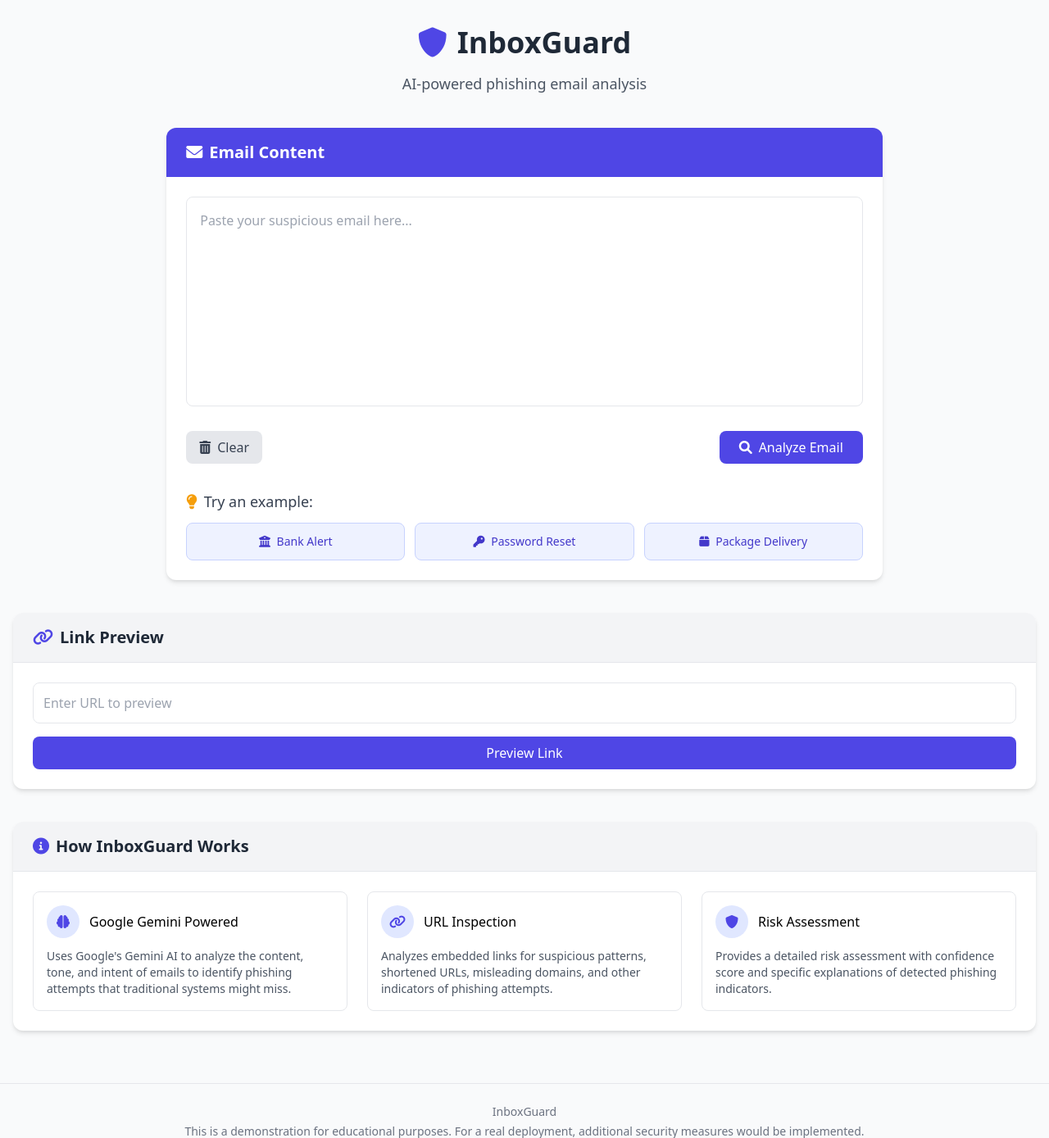
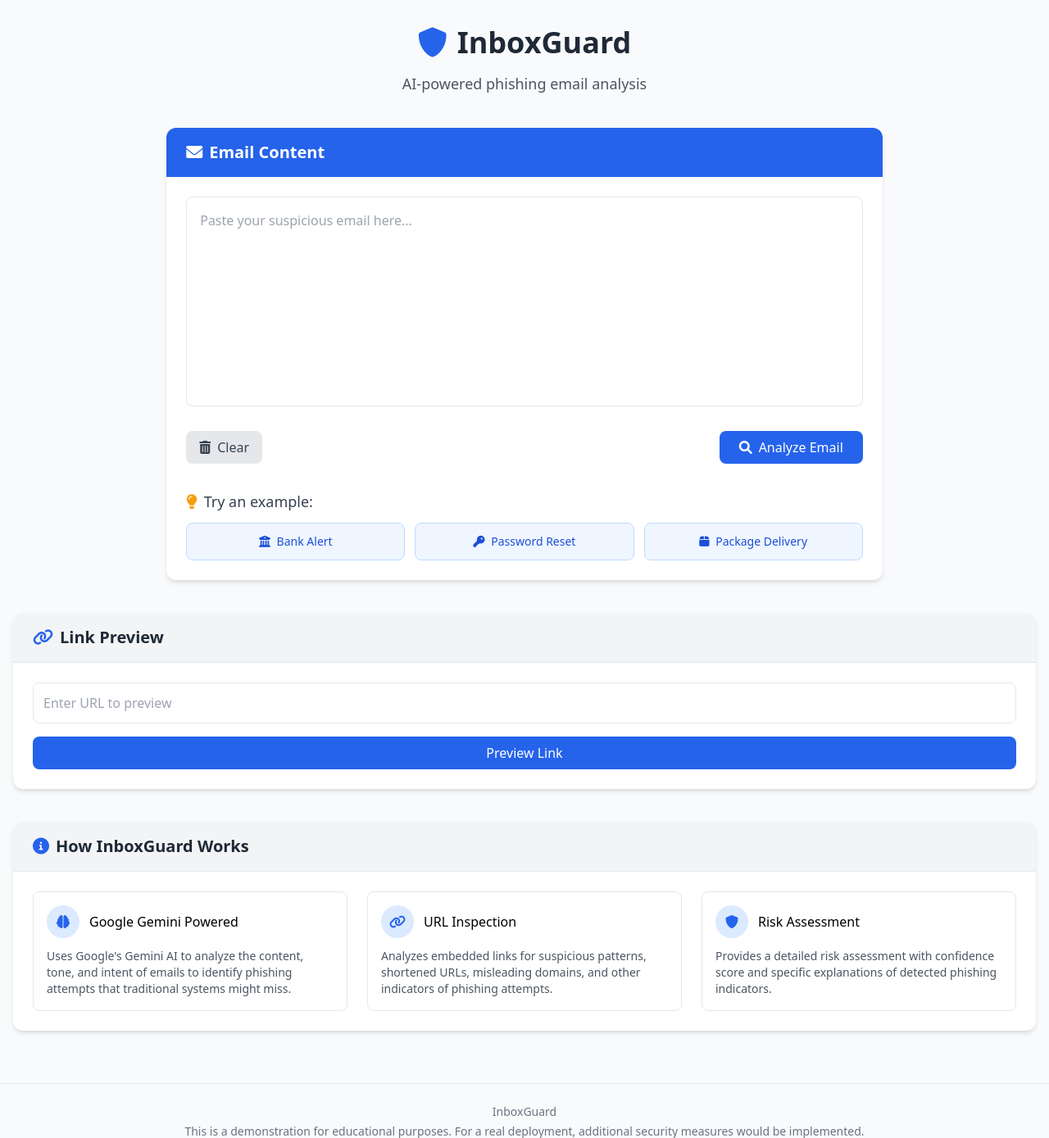
Before and after one commit to Harshj143/InboxGuard, a Flask app: page / in a window 1280 px wide. Shown: the top 1389 px of the page at 82% size. Run offline with Flask 2, Linux system fonts and the light colour scheme.

Commit message:
changing it to blue

```diff
--- a/templates/index.html
+++ b/templates/index.html
@@ -72,7 +72,7 @@
     <div class="container mx-auto px-4 py-8">
         <header class="mb-10 text-center">
             <div class="flex items-center justify-center mb-4">
-                <i class="fas fa-shield-alt text-4xl text-indigo-600 mr-3"></i>
+                <i class="fas fa-shield-alt text-4xl text-blue-600 mr-3"></i>
                 <h1 class="text-4xl font-bold text-gray-800">InboxGuard</h1>
             </div>
             <p class="text-lg text-gray-600">AI-powered phishing email analysis</p>
@@ -85,21 +85,21 @@
         <div id="panels-container" class="single-view">
             <!-- Left Panel - Email Input -->
             <div id="email-panel" class="bg-white rounded-xl shadow-md overflow-hidden">
-                <div class="bg-indigo-600 px-6 py-4">
+                <div class="bg-blue-600 px-6 py-4">
                     <h2 class="text-xl font-semibold text-white flex items-center">
                         <i class="fas fa-envelope mr-2"></i> Email Content
                     </h2>
                 </div>
 
                 <div class="p-6">
-                    <textarea id="emailInput" class="w-full h-64 p-4 border rounded-lg focus:ring focus:ring-indigo-300 focus:border-indigo-500 resize-none"
+                    <textarea id="emailInput" class="w-full h-64 p-4 border rounded-lg focus:ring focus:ring-blue-300 focus:border-blue-500 resize-none"
                         placeholder="Paste your suspicious email here..."></textarea>
 
                     <div class="mt-6 flex justify-between">
                         <button id="clearBtn" class="px-4 py-2 bg-gray-200 text-gray-700 rounded-lg hover:bg-gray-300 flex items-center">
                             <i class="fas fa-trash-alt mr-2"></i> Clear
                         </button>
-                        <button id="analyzeBtn" class="px-6 py-2 bg-indigo-600 text-white rounded-lg hover:bg-indigo-700 flex items-center">
+                        <button id="analyzeBtn" class="px-6 py-2 bg-blue-600 text-white rounded-lg hover:bg-blue-700 flex items-center">
                             <i class="fas fa-search mr-2"></i> Analyze Email
                         </button>
                     </div>
@@ -109,13 +109,13 @@
                             <i class="fas fa-lightbulb mr-2 text-yellow-500"></i> Try an example:
                         </h3>
                         <div class="grid grid-cols-1 md:grid-cols-3 gap-3">
-                            <button class="example-btn p-3 text-sm bg-indigo-50 border border-indigo-200 text-indigo-700 rounded-lg hover:bg-indigo-100 transition-all">
+                            <button class="example-btn p-3 text-sm bg-blue-50 border border-blue-200 text-blue-700 rounded-lg hover:bg-blue-100 transition-all">
                                 <i class="fas fa-university mr-1"></i> Bank Alert
                             </button>
-                            <button class="example-btn p-3 text-sm bg-indigo-50 border border-indigo-200 text-indigo-700 rounded-lg hover:bg-indigo-100 transition-all">
+                            <button class="example-btn p-3 text-sm bg-blue-50 border border-blue-200 text-blue-700 rounded-lg hover:bg-blue-100 transition-all">
                                 <i class="fas fa-key mr-1"></i> Password Reset
                             </button>
-                            <button class="example-btn p-3 text-sm bg-indigo-50 border border-indigo-200 text-indigo-700 rounded-lg hover:bg-indigo-100 transition-all">
+                            <button class="example-btn p-3 text-sm bg-blue-50 border border-blue-200 text-blue-700 rounded-lg hover:bg-blue-100 transition-all">
                                 <i class="fas fa-box mr-1"></i> Package Delivery
                             </button>
                         </div>
@@ -125,7 +125,7 @@
 
             <!-- Right Panel - Analysis Results -->
             <div id="analysis-panel" class="bg-white rounded-xl shadow-md overflow-hidden">
-                <div class="bg-indigo-600 px-6 py-4">
+                <div class="bg-blue-600 px-6 py-4">
                     <h2 class="text-xl font-semibold text-white flex items-center">
                         <i class="fas fa-chart-bar mr-2"></i> Analysis Results
                     </h2>
@@ -140,8 +140,8 @@
 
                     <!-- Loading state -->
                     <div id="loadingIndicator" class="hidden flex flex-col items-center justify-center h-64">
-                        <div class="w-16 h-16 border-4 border-indigo-200 border-t-indigo-600 rounded-full animate-spin mb-4"></div>
-                        <p class="text-indigo-600">Analyzing with Gemini AI...</p>
+                        <div class="w-16 h-16 border-4 border-blue-200 border-t-blue-600 rounded-full animate-spin mb-4"></div>
+                        <p class="text-blue-600">Analyzing with Gemini AI...</p>
                         <p class="text-sm text-gray-500 mt-2">This may take a few seconds</p>
                     </div>
 
@@ -153,15 +153,15 @@
                         <!-- Explanation -->
                         <div class="mb-6">
                             <h3 class="font-medium text-gray-700 mb-2 flex items-center">
-                                <i class="fas fa-info-circle mr-2 text-indigo-500"></i> Analysis Summary:
+                                <i class="fas fa-info-circle mr-2 text-blue-500"></i> Analysis Summary:
                             </h3>
-                            <div id="explanation" class="p-4 bg-indigo-50 rounded-lg text-gray-700"></div>
+                            <div id="explanation" class="p-4 bg-blue-50 rounded-lg text-gray-700"></div>
                         </div>
 
                         <!-- Detailed indicators -->
                         <div>
                             <h3 class="font-medium text-gray-700 mb-2 flex items-center">
-                                <i class="fas fa-list-ul mr-2 text-indigo-500"></i> Detected Indicators:
+                                <i class="fas fa-list-ul mr-2 text-blue-500"></i> Detected Indicators:
                             </h3>
                             <div id="indicatorsContainer" class="space-y-4">
                                 <!-- Indicators will be inserted here -->
@@ -176,13 +176,13 @@
         <div class="mt-10 bg-white rounded-xl shadow-md overflow-hidden">
             <div class="bg-gray-100 px-6 py-4 border-b">
                 <h2 class="text-xl font-semibold text-gray-800 flex items-center">
-                    <i class="fas fa-link mr-2 text-indigo-600"></i> Link Preview
+                    <i class="fas fa-link mr-2 text-blue-600"></i> Link Preview
                 </h2>
             </div>
             <div class="p-6">
                 <form id="previewForm" class="flex flex-col gap-4">
                     <input type="url" id="urlInput" class="w-full p-3 border rounded-lg" placeholder="Enter URL to preview" required>
-                    <button type="submit" class="px-6 py-2 bg-indigo-600 text-white rounded-lg hover:bg-indigo-700">Preview Link</button>
+                    <button type="submit" class="px-6 py-2 bg-blue-600 text-white rounded-lg hover:bg-blue-700">Preview Link</button>
                 </form>
                 <div id="previewContainer" class="mt-6 hidden">
                     <iframe id="sandboxFrame" sandbox="allow-scripts allow-same-origin" class="w-full h-64 border rounded-lg"></iframe>
@@ -194,14 +194,14 @@
         <div class="mt-10 bg-white rounded-xl shadow-md overflow-hidden">
             <div class="bg-gray-100 px-6 py-4 border-b">
                 <h2 class="text-xl font-semibold text-gray-800 flex items-center">
-                    <i class="fas fa-info-circle mr-2 text-indigo-600"></i> How InboxGuard Works
+                    <i class="fas fa-info-circle mr-2 text-blue-600"></i> How InboxGuard Works
                 </h2>
             </div>
             <div class="p-6">
                 <div class="grid grid-cols-1 md:grid-cols-3 gap-6">
                     <div class="p-4 border rounded-lg">
                         <div class="flex items-center mb-3">
-                            <div class="w-10 h-10 rounded-full bg-indigo-100 flex items-center justify-center text-indigo-600 mr-3">
+                            <div class="w-10 h-10 rounded-full bg-blue-100 flex items-center justify-center text-blue-600 mr-3">
                                 <i class="fas fa-brain"></i>
                             </div>
                             <h3 class="font-medium">Google Gemini Powered</h3>
@@ -211,7 +211,7 @@
 
                     <div class="p-4 border rounded-lg">
                         <div class="flex items-center mb-3">
-                            <div class="w-10 h-10 rounded-full bg-indigo-100 flex items-center justify-center text-indigo-600 mr-3">
+                            <div class="w-10 h-10 rounded-full bg-blue-100 flex items-center justify-center text-blue-600 mr-3">
                                 <i class="fas fa-link"></i>
                             </div>
                             <h3 class="font-medium">URL Inspection</h3>
@@ -221,7 +221,7 @@
 
                     <div class="p-4 border rounded-lg">
                         <div class="flex items-center mb-3">
-                            <div class="w-10 h-10 rounded-full bg-indigo-100 flex items-center justify-center text-indigo-600 mr-3">
+                            <div class="w-10 h-10 rounded-full bg-blue-100 flex items-center justify-center text-blue-600 mr-3">
                                 <i class="fas fa-shield-alt"></i>
                             </div>
                             <h3 class="font-medium">Risk Assessment</h3>
```
